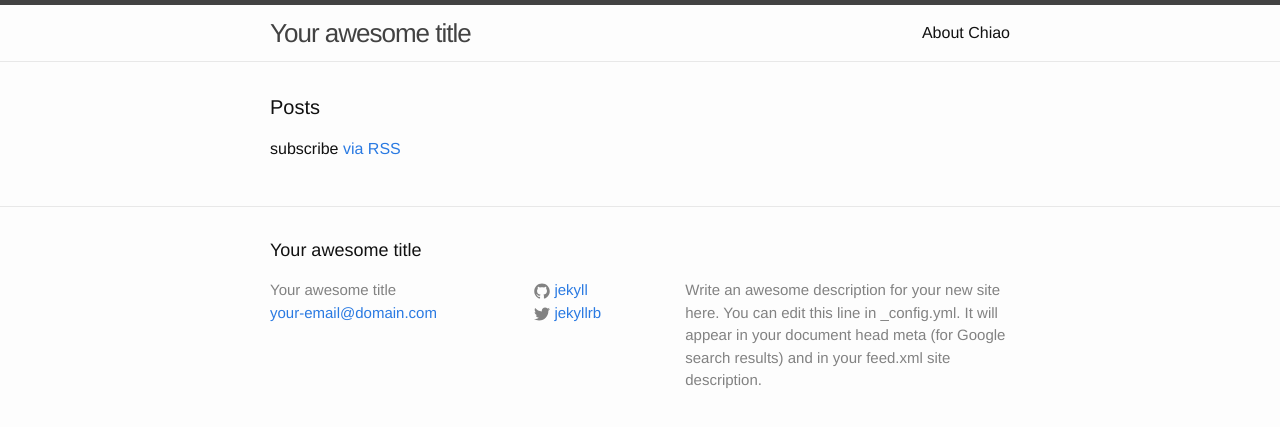
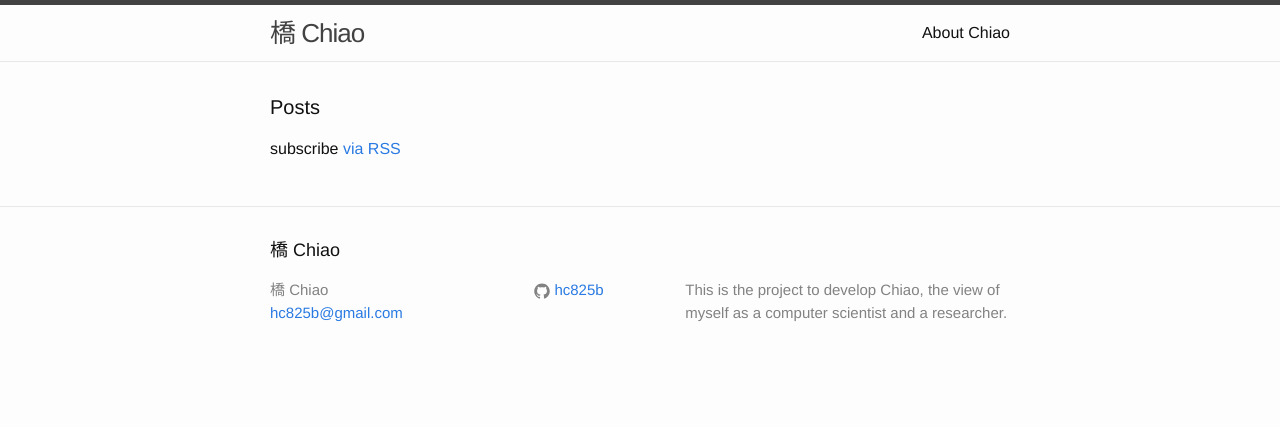
Before and after one commit to hc825b/hc825b.github.io, a Jekyll site: the page built from index.html, in a window 1280 px wide. Shown: the top 427 px of the page. Built offline with Jekyll 4.4.1, drawn with Linux system fonts in a browser that asks for light colours.

Commit message:
Update website config

```diff
--- a/_config.yml
+++ b/_config.yml
@@ -6,18 +6,14 @@
 # 'jekyll serve'. If you change this file, please restart the server process.
 
 # Site settings
-title: Your awesome title
-email: your-email@domain.com
+title: 橋 Chiao
+email: hc825b@gmail.com
 description: > # this means to ignore newlines until "baseurl:"
-  Write an awesome description for your new site here. You can edit this
-  line in _config.yml. It will appear in your document head meta (for
-  Google search results) and in your feed.xml site description.
+  This is the project to develop Chiao, the view of myself as a computer
+  scientist and a researcher.
 baseurl: "" # the subpath of your site, e.g. /blog
-url: "http://yourdomain.com" # the base hostname & protocol for your site
-twitter_username: jekyllrb
-github_username:  jekyll
+url: "https://hc825b.github.io" # the base hostname & protocol for your site
+github_username: hc825b
 
 # Build settings
 markdown: kramdown
-gems:
-  - jekyll-redirect-from
```
